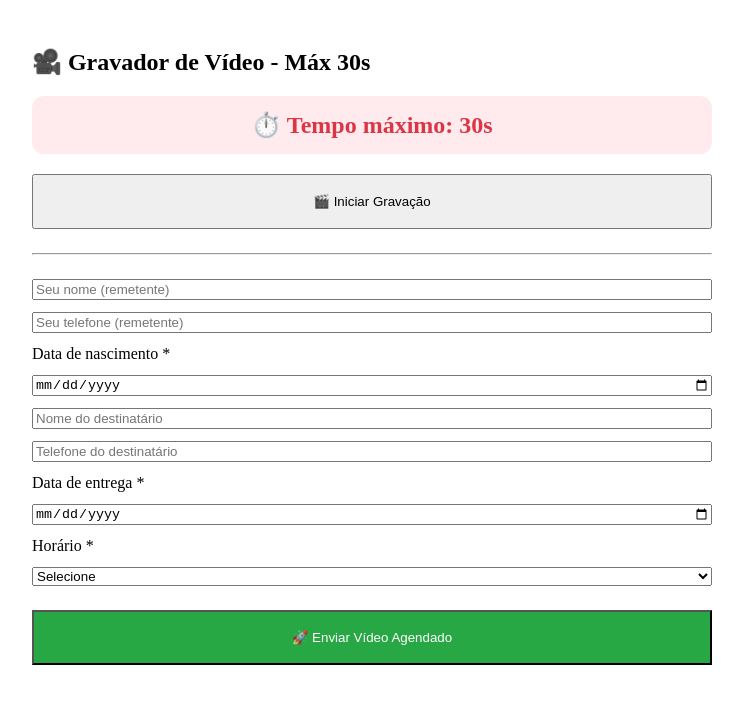
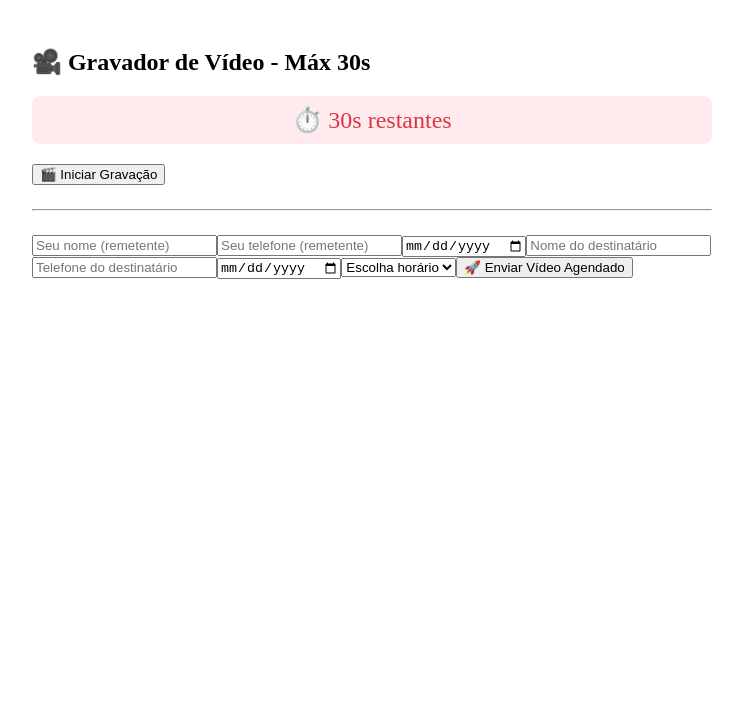
Before and after one commit to AdilsonStewart/CorujinhaLegal, a React (Create React App) app: page /videorecord in a window 1280 px wide. Shown: the top 704 px of the page, without its empty margins (268-1011 px from the left). Built offline with nearby package versions, Linux system fonts and the light colour scheme.

Commit message:
Refactor VideoRecordPage component for clarity

```diff
--- a/src/screens/VideoRecordPage.js
+++ b/src/screens/VideoRecordPage.js
@@ -1,20 +1,23 @@
 import React, { useState, useRef, useEffect } from "react";
 import { createClient } from "@supabase/supabase-js";
-
-// Firestore client
 import { db } from "../firebase";
 import {
   collection,
   addDoc,
-  serverTimestamp
+  serverTimestamp,
+  Timestamp,
+  query,
+  where,
+  getDocs,
+  doc,
+  setDoc
 } from "firebase/firestore";
 
-// Supabase config
-const supabaseUrl = "https://kuwsgvhjmjnhkteleczc.supabase.co";
-const supabaseKey = "sb_publishable_Rgq_kYySn7XB-zPyDG1_Iw_YEVt8O2P";
-const supabase = createClient(supabaseUrl, supabaseKey);
+const supabase = createClient(
+  "https://kuwsgvhjmjnhkteleczc.supabase.co",
+  "sb_publishable_Rgq_kYySn7XB-zPyDG1_Iw_YEVt8O2P"
+);
 
-// Util
 const sanitizePhone = (s = "") => (s || "").toString().replace(/\D/g, "");
 
 const VideoRecordPage = () => {
@@ -39,36 +42,32 @@ const VideoRecordPage = () => {
   const videoChunksRef = useRef([]);
   const tempoIntervalRef = useRef(null);
 
-  useEffect(() => {
-    return () => tempoIntervalRef.current && clearInterval(tempoIntervalRef.current);
-  }, []);
-
   const startRecording = async () => {
     try {
-      const stream = await navigator.mediaDevices.getUserMedia({ video: true, audio: true });
-
+      const stream = await navigator.mediaDevices.getUserMedia({
+        video: true,
+        audio: true
+      });
       videoChunksRef.current = [];
       setVideoURL(null);
       setVideoBlob(null);
 
-      const recorder = new MediaRecorder(stream);
-      mediaRecorderRef.current = recorder;
+      const mediaRecorder = new MediaRecorder(stream);
+      mediaRecorder.ondataavailable = (event) =>
+        videoChunksRef.current.push(event.data);
 
-      recorder.ondataavailable = (e) => videoChunksRef.current.push(e.data);
-
-      recorder.onstop = () => {
+      mediaRecorder.onstop = () => {
         const blob = new Blob(videoChunksRef.current, { type: "video/webm" });
         const url = URL.createObjectURL(blob);
-
         setVideoBlob(blob);
         setVideoURL(url);
-
         stream.getTracks().forEach((track) => track.stop());
-        clearInterval(tempoIntervalRef.current);
+        if (tempoIntervalRef.current) clearInterval(tempoIntervalRef.current);
         setTempoRestante(30);
       };
 
-      recorder.start();
+      mediaRecorder.start();
+      mediaRecorderRef.current = mediaRecorder;
       setIsRecording(true);
 
       tempoIntervalRef.current = setInterval(() => {
@@ -80,91 +79,102 @@ const VideoRecordPage = () => {
           return prev - 1;
         });
       }, 1000);
-
-    } catch (error) {
-      alert("Não foi possível acessar câmera e microfone.");
+    } catch {
+      alert("⚠️ Permita o uso da câmera e microfone.");
     }
   };
 
   const stopRecording = () => {
-    if (mediaRecorderRef.current) {
+    if (mediaRecorderRef.current && isRecording) {
       mediaRecorderRef.current.stop();
       setIsRecording(false);
+      if (tempoIntervalRef.current) clearInterval(tempoIntervalRef.current);
+      setTempoRestante(30);
     }
   };
 
   const enviarDados = async () => {
-    if (!videoBlob) {
-      alert("Grave um vídeo antes de enviar.");
-      return;
-    }
-    if (!destinatarioNome || !destinatarioTelefone || !horaEntrega) {
-      alert("Preencha destinatário, telefone e horário.");
-      return;
-    }
-    if (!remetenteNascimento) {
-      alert("Preencha a data de nascimento do remetente.");
-      return;
-    }
+    if (!videoBlob) return alert("🎥 Grave o vídeo antes de enviar.");
+    if (!destinatarioNome || !destinatarioTelefone || !horaEntrega)
+      return alert("⚠️ Preencha destinatário, telefone e horário.");
+    if (!remetenteNascimento)
+      return alert("⚠️ Preencha a data de nascimento do remetente.");
 
     setIsUploading(true);
 
     try {
-      const dataAgendamento = dataEntrega || new Date().toISOString().slice(0, 10);
+      const hojeIso = new Date().toISOString().slice(0, 10);
+      const dataAgendamento = dataEntrega || hojeIso;
 
-      const nomeArquivo = `video_${Date.now()}_${Math.random().toString(36).slice(2)}.webm`;
+      const nomeArquivo = `video_${Date.now()}_${Math.random()
+        .toString(36)
+        .slice(2)}.webm`;
 
-      // ✔ Upload para Supabase (MANTIDO)
-      const { error } = await supabase.storage
+      const { error: uploadError } = await supabase.storage
         .from("Midias")
         .upload(nomeArquivo, videoBlob, { contentType: "video/webm" });
 
-      if (error) throw error;
+      if (uploadError) throw uploadError;
 
-      const { data } = supabase.storage.from("Midias").getPublicUrl(nomeArquivo);
+      const { data } = supabase.storage
+        .from("Midias")
+        .getPublicUrl(nomeArquivo);
       const publicUrl = data?.publicUrl || "";
 
-      const orderID = `VID-${Date.now()}-${Math.random().toString(36).slice(2, 8)}`;
+      const orderID = `VIDEO-${Date.now()}-${Math.random()
+        .toString(36)
+        .slice(2, 8)}`;
+
       const telefoneDestClean = sanitizePhone(destinatarioTelefone);
       const telefoneRemClean = sanitizePhone(remetenteTelefone);
 
-      // ✔ Firestore (MANTIDO)
       const payload = {
         order_id: orderID,
         tipo: "video",
         link_midia: publicUrl,
-        criado_em: serverTimestamp(),
+        criado_em: new Date().toISOString(),
         data_agendamento: dataAgendamento,
         hora_agendamento: horaEntrega,
         enviado: false,
-        destinatario: destinatarioNome,
-        telefone: telefoneDestClean,
-        remetente: remetenteNome,
-        telefone_remetente: telefoneRemClean,
-        remetente_nascimento: remetenteNascimento
+        destinatario: {
+          nome: destinatarioNome,
+          telefone: telefoneDestClean
+        },
+        remetente: {
+          nome: remetenteNome,
+          telefone: telefoneRemClean,
+          nascimento: remetenteNascimento
+        },
+        telefone: telefoneDestClean
       };
 
-      await addDoc(collection(db, "agendamentos"), payload);
+      const col = collection(db, "agendamentos");
+      const docRef = await addDoc(col, payload);
 
-      // 🔥 localStorage SOMENTE após clicar em ENVIAR (MANTIDO)
+      // 🟢 agora sim: salvar apenas após envio
       localStorage.setItem(
         "lastAgendamento",
         JSON.stringify({
           nome: destinatarioNome,
           telefone: telefoneDestClean,
           dataEntrega: dataAgendamento,
-          horario: horaEntrega,
+          horaEntrega,
           tipo: "video",
-          orderID: orderID
+          link_midia: publicUrl,
+          orderID,
+          firestore_doc_id: docRef.id
         })
       );
 
+      // ⚠️ SAVE APENAS O NECESSÁRIO PARA MINHAS MENSAGENS
+      localStorage.setItem("clienteTelefone", telefoneRemClean);
+      localStorage.setItem("clienteId", telefoneRemClean);
+
       alert("🎉 Vídeo agendado com sucesso!");
       window.location.href = "/saida";
-
     } catch (err) {
-      alert("Erro ao enviar.");
       console.error(err);
+      alert("❌ Erro ao enviar vídeo.");
     }
 
     setIsUploading(false);
@@ -174,50 +184,40 @@ const VideoRecordPage = () => {
     <div style={{ padding: 20, maxWidth: 680, margin: "0 auto" }}>
       <h2>🎥 Gravador de Vídeo - Máx 30s</h2>
 
-      <div style={{
+      <div
+        style={{
           fontSize: 24,
           color: "#dc3545",
-        fontWeight: "bold",
           background: "#ffebee",
-        padding: 15,
-        borderRadius: 12,
+          padding: "10px",
           textAlign: "center",
+          borderRadius: 8,
           marginBottom: 20
-      }}>
-        ⏱️ Tempo máximo: {tempoRestante}s
+        }}
+      >
+        ⏱️ {tempoRestante}s restantes
       </div>
 
       {!isRecording ? (
-        <button onClick={startRecording} style={{ width: "100%", padding: 18 }}>
-          🎬 Iniciar Gravação
-        </button>
+        <button onClick={startRecording}>🎬 Iniciar Gravação</button>
       ) : (
-        <button onClick={stopRecording} style={{ width: "100%", padding: 18 }}>
-          ⏹️ Parar Gravação
-        </button>
+        <button onClick={stopRecording}>⏹️ Parar Gravação</button>
       )}
 
-      {videoURL && <video controls src={videoURL} style={{ width: "100%", marginTop: 16 }} />}
+      {videoURL && <video controls src={videoURL} style={{ width: "100%" }} />}
 
       <hr style={{ margin: "24px 0" }} />
 
-      <div style={{ display: "grid", gap: 12 }}>
-
       <input
-          type="text"
         placeholder="Seu nome (remetente)"
         value={remetenteNome}
         onChange={(e) => setRemetenteNome(e.target.value)}
       />
-
       <input
-          type="tel"
         placeholder="Seu telefone (remetente)"
         value={remetenteTelefone}
         onChange={(e) => setRemetenteTelefone(e.target.value)}
       />
-
-        <label>Data de nascimento *</label>
       <input
         type="date"
         value={remetenteNascimento}
@@ -225,52 +225,32 @@ const VideoRecordPage = () => {
       />
 
       <input
-          type="text"
         placeholder="Nome do destinatário"
         value={destinatarioNome}
         onChange={(e) => setDestinatarioNome(e.target.value)}
       />
-
       <input
-          type="tel"
         placeholder="Telefone do destinatário"
         value={destinatarioTelefone}
         onChange={(e) => setDestinatarioTelefone(e.target.value)}
       />
 
-        <label>Data de entrega *</label>
       <input
         type="date"
         value={dataEntrega}
         onChange={(e) => setDataEntrega(e.target.value)}
       />
 
-        <label>Horário *</label>
       <select value={horaEntrega} onChange={(e) => setHoraEntrega(e.target.value)}>
-          <option value="">Selecione</option>
+        <option value="">Escolha horário</option>
         <option value="09:00">09:00</option>
-          <option value="10:00">10:00</option>
-          <option value="11:00">11:00</option>
+        <option value="12:00">12:00</option>
         <option value="14:00">14:00</option>
-          <option value="15:00">15:00</option>
         <option value="16:00">16:00</option>
-          <option value="17:00">17:00</option>
+        <option value="18:00">18:00</option>
       </select>
 
-      </div>
-
-      <button
-        onClick={enviarDados}
-        style={{
-          marginTop: 24,
-          width: "100%",
-          padding: 18,
-          background: "#28a745",
-          color: "white"
-        }}
-      >
-        🚀 Enviar Vídeo Agendado
-      </button>
+      <button onClick={enviarDados}>🚀 Enviar Vídeo Agendado</button>
     </div>
   );
 };
```
Lines whose indentation alone changed are shown as unchanged.
